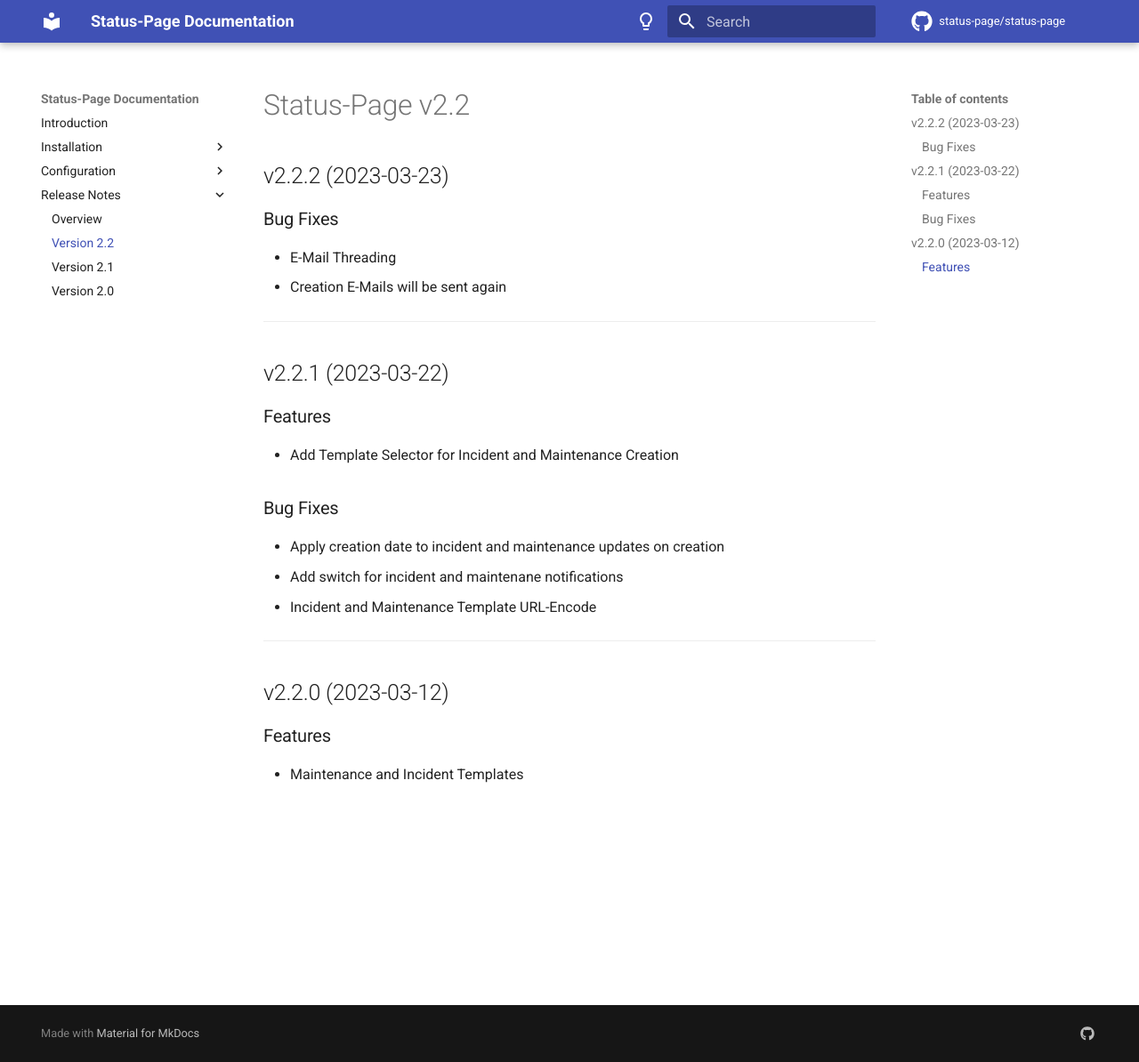
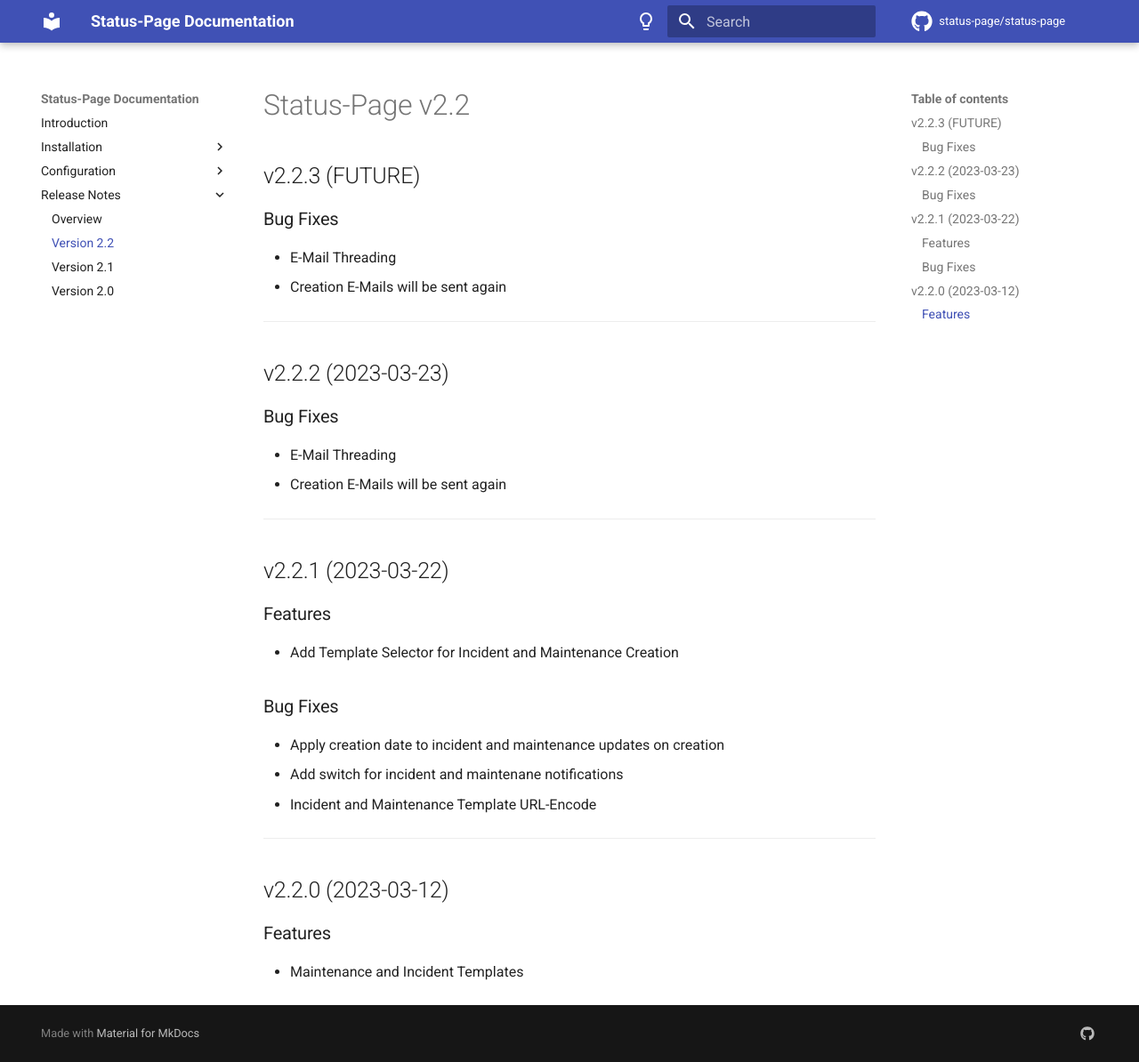
Before and after one commit to Status-Page/Status-Page, an MkDocs documentation site: the page built from docs/release-notes/version-2.2.md, in a window 1280 px wide and 1194 px high. Shown: the whole window at 89% size. Built offline with MkDocs 1.6.1 and Material for MkDocs 9.7.7, drawn with Linux system fonts in a browser that asks for light colours; comment, search, counter and statistics services are not loaded.

Commit message:
chore: prepare

```diff
--- a/docs/release-notes/version-2.2.md
+++ b/docs/release-notes/version-2.2.md
@@ -1,4 +1,12 @@
 # Status-Page v2.2
+
+## v2.2.3 (FUTURE)
+
+### Bug Fixes
+* E-Mail Threading
+* Creation E-Mails will be sent again
+
+---
 
 ## v2.2.2 (2023-03-23)
 
```
Also changed, not shown: 1 other file.
